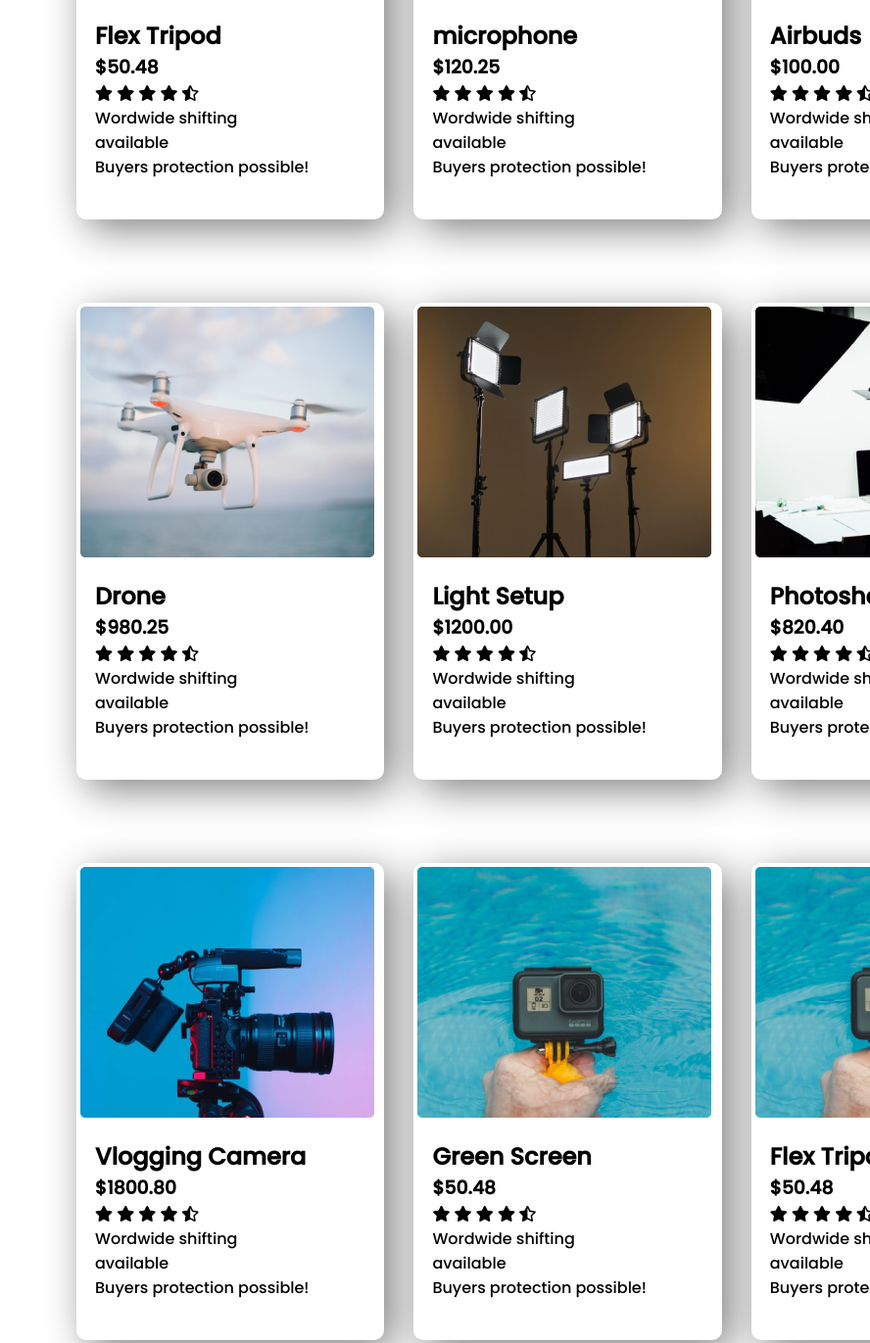
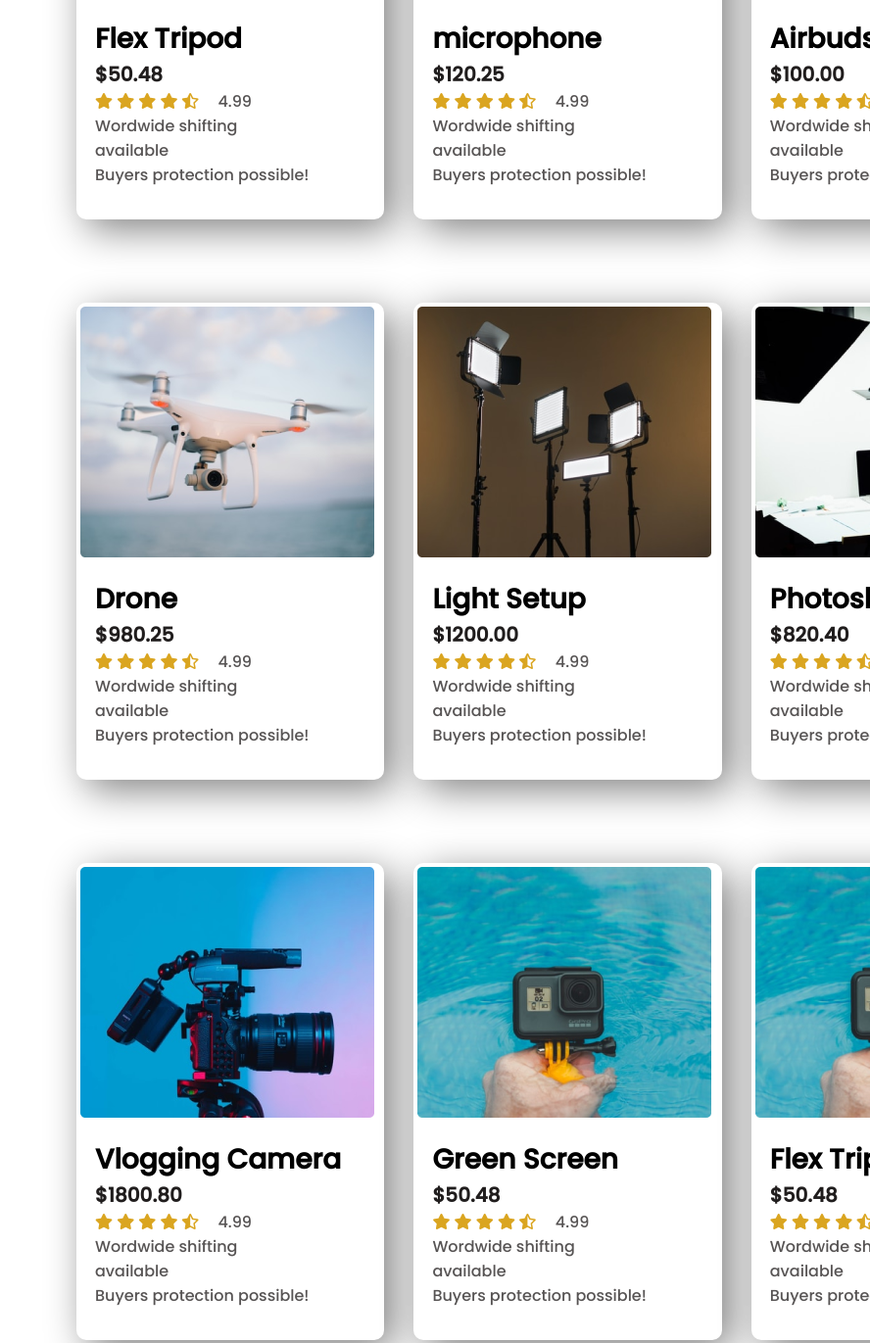
Before and after one commit to Tasnim63/influencer-gear, a plain HTML site: page index.html in a window 1280 px wide. Shown: the part 1695-3066 px from the top of the page at 98% size, without its empty margins (392-1280 px from the left). Drawn offline with Linux system fonts and the light colour scheme; a web font is replaced by a local one.

Commit message:
star commit

```diff
--- a/index.html
+++ b/index.html
@@ -52,12 +52,19 @@
                     <div class="card-describtion">
                         <h2>Flex Tripod</h2>
                         <h3>$50.48</h3>
-                        <p><i class="fas fa-star"></i>
+                        <div class="star-area">
+                            <div class="star">
+                                <p> <i class="fas fa-star"></i>
                                     <i class="fas fa-star"></i>
                                     <i class="fas fa-star"></i>
                                     <i class="fas fa-star"></i>
                                     <i class="fas fa-star-half-alt"></i>
                                 </p>
+                            </div>
+                            <div class="point">
+                                <p>4.99</p>
+                            </div>
+                        </div>
                         <p>Wordwide shifting <br>available<br>
                             Buyers protection possible!</p>
                     </div>
@@ -69,12 +76,19 @@
                     <div class="card-describtion">
                         <h2>microphone</h2>
                         <h3>$120.25</h3>
-                        <p><i class="fas fa-star"></i>
+                        <div class="star-area">
+                            <div class="star">
+                                <p> <i class="fas fa-star"></i>
                                     <i class="fas fa-star"></i>
                                     <i class="fas fa-star"></i>
                                     <i class="fas fa-star"></i>
                                     <i class="fas fa-star-half-alt"></i>
                                 </p>
+                            </div>
+                            <div class="point">
+                                <p>4.99</p>
+                            </div>
+                        </div>
                         <p>Wordwide shifting <br>available<br>
                             Buyers protection possible!</p>
                     </div>
@@ -86,12 +100,19 @@
                     <div class="card-describtion">
                         <h2>Airbuds</h2>
                         <h3>$100.00</h3>
-                        <p><i class="fas fa-star"></i>
+                        <div class="star-area">
+                            <div class="star">
+                                <p> <i class="fas fa-star"></i>
                                     <i class="fas fa-star"></i>
                                     <i class="fas fa-star"></i>
                                     <i class="fas fa-star"></i>
                                     <i class="fas fa-star-half-alt"></i>
                                 </p>
+                            </div>
+                            <div class="point">
+                                <p>4.99</p>
+                            </div>
+                        </div>
                         <p>Wordwide shifting <br>available<br>
                             Buyers protection possible!</p>
                     </div>
@@ -103,12 +124,19 @@
                     <div class="card-describtion">
                         <h2>Drone</h2>
                         <h3>$980.25</h3>
-                        <p><i class="fas fa-star"></i>
+                        <div class="star-area">
+                            <div class="star">
+                                <p> <i class="fas fa-star"></i>
                                     <i class="fas fa-star"></i>
                                     <i class="fas fa-star"></i>
                                     <i class="fas fa-star"></i>
                                     <i class="fas fa-star-half-alt"></i>
                                 </p>
+                            </div>
+                            <div class="point">
+                                <p>4.99</p>
+                            </div>
+                        </div>
                         <p>Wordwide shifting <br>available<br>
                             Buyers protection possible!</p>
                     </div>
@@ -120,12 +148,19 @@
                     <div class="card-describtion">
                         <h2>Light Setup</h2>
                         <h3>$1200.00</h3>
-                        <p><i class="fas fa-star"></i>
+                        <div class="star-area">
+                            <div class="star">
+                                <p> <i class="fas fa-star"></i>
                                     <i class="fas fa-star"></i>
                                     <i class="fas fa-star"></i>
                                     <i class="fas fa-star"></i>
                                     <i class="fas fa-star-half-alt"></i>
                                 </p>
+                            </div>
+                            <div class="point">
+                                <p>4.99</p>
+                            </div>
+                        </div>
                         <p>Wordwide shifting <br>available<br>
                             Buyers protection possible!</p>
                     </div>
@@ -137,12 +172,19 @@
                     <div class="card-describtion">
                         <h2>Photoshoot set</h2>
                         <h3>$820.40</h3>
-                        <p><i class="fas fa-star"></i>
+                        <div class="star-area">
+                            <div class="star">
+                                <p> <i class="fas fa-star"></i>
                                     <i class="fas fa-star"></i>
                                     <i class="fas fa-star"></i>
                                     <i class="fas fa-star"></i>
                                     <i class="fas fa-star-half-alt"></i>
                                 </p>
+                            </div>
+                            <div class="point">
+                                <p>4.99</p>
+                            </div>
+                        </div>
                         <p>Wordwide shifting <br>available<br>
                             Buyers protection possible!</p>
                     </div>
@@ -154,12 +196,19 @@
                     <div class="card-describtion">
                         <h2>Vlogging Camera</h2>
                         <h3>$1800.80</h3>
-                        <p><i class="fas fa-star"></i>
+                        <div class="star-area">
+                            <div class="star">
+                                <p> <i class="fas fa-star"></i>
                                     <i class="fas fa-star"></i>
                                     <i class="fas fa-star"></i>
                                     <i class="fas fa-star"></i>
                                     <i class="fas fa-star-half-alt"></i>
                                 </p>
+                            </div>
+                            <div class="point">
+                                <p>4.99</p>
+                            </div>
+                        </div>
                         <p>Wordwide shifting <br>available<br>
                             Buyers protection possible!</p>
                     </div>
@@ -171,12 +220,19 @@
                     <div class="card-describtion">
                         <h2>Green Screen</h2>
                         <h3>$50.48</h3>
-                        <p><i class="fas fa-star"></i>
+                        <div class="star-area">
+                            <div class="star">
+                                <p> <i class="fas fa-star"></i>
                                     <i class="fas fa-star"></i>
                                     <i class="fas fa-star"></i>
                                     <i class="fas fa-star"></i>
                                     <i class="fas fa-star-half-alt"></i>
                                 </p>
+                            </div>
+                            <div class="point">
+                                <p>4.99</p>
+                            </div>
+                        </div>
                         <p>Wordwide shifting <br>available<br>
                             Buyers protection possible!</p>
                     </div>
@@ -188,12 +244,19 @@
                     <div class="card-describtion">
                         <h2>Flex Tripod</h2>
                         <h3>$50.48</h3>
-                        <p><i class="fas fa-star"></i>
+                        <div class="star-area">
+                            <div class="star">
+                                <p> <i class="fas fa-star"></i>
                                     <i class="fas fa-star"></i>
                                     <i class="fas fa-star"></i>
                                     <i class="fas fa-star"></i>
                                     <i class="fas fa-star-half-alt"></i>
                                 </p>
+                            </div>
+                            <div class="point">
+                                <p>4.99</p>
+                            </div>
+                        </div>
                         <p>Wordwide shifting <br>available<br>
                             Buyers protection possible!</p>
                     </div>
--- a/style.css
+++ b/style.css
@@ -85,3 +85,28 @@
 .card-describtion{
     padding: 15px;
 }
+.card-describtion h2{
+    font-size: 28px;
+
+}
+.card-describtion h3{
+    font-size: 20px;
+    color: rgb(32, 29, 29);
+
+}
+.star-area{
+    display: flex;
+}
+.star .fa-star{
+    color: goldenrod;
+}
+.star .fa-star-half-alt{
+    color: goldenrod;
+}
+.point p{
+    margin-left: 20px;
+    color: grey;
+}
+.card-describtion p{
+    color: rgb(87, 84, 84);
+}
```
Lines whose indentation alone changed are shown as unchanged.
